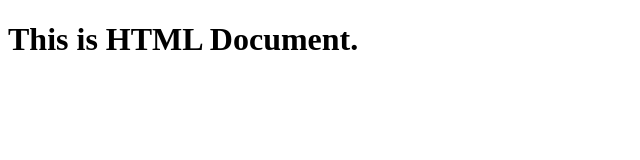
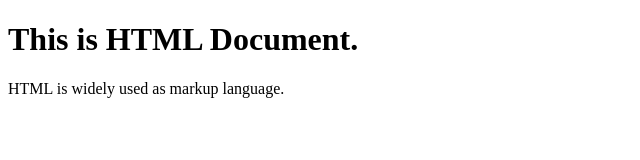
Before and after one commit to birazx/demo, a plain HTML site: page index.html in a window 1280 px wide. Shown: the whole page, without its empty margins (0-640 px from the left). Drawn offline with Linux system fonts and the light colour scheme.

Commit message:
paragraph added

```diff
--- a/index.html
+++ b/index.html
@@ -7,5 +7,6 @@
 </head>
 <body>
     <h1> This is HTML Document.</h1>
+    <p> HTML is widely used as markup language.</p>
 </body>
 </html>
```
